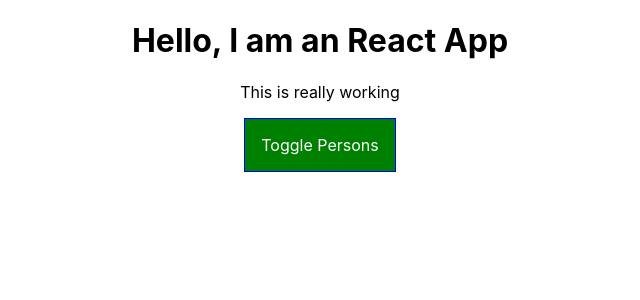
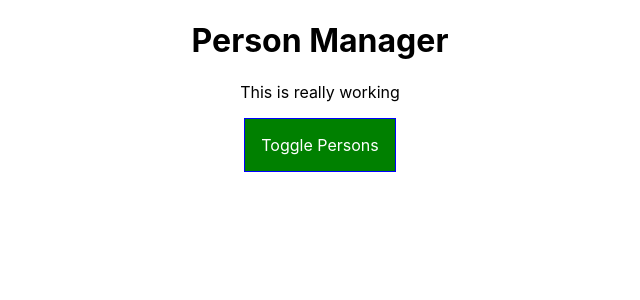
Before and after one commit to NovaVerra/ReactGuide, a React (Create React App) app: page / in a window 1280 px wide. Shown: the top 300 px of the page, without its empty margins (320-960 px from the left). Built offline with nearby package versions, Linux system fonts and the light colour scheme.

Commit message:
R35 - Class-based vs. Functional Components

```diff
--- a/src/components/Cockpit/Cockpit.js
+++ b/src/components/Cockpit/Cockpit.js
@@ -17,7 +17,7 @@
 
 	return (
 		<div className={styles.Cockpit}>
-			<h1>Hello, I am an React App</h1>
+			<h1>{props.title}</h1>
 			<p className={classes.join(' ')}>This is really working</p>
 			<button
 				className={btnStyle}
--- a/src/containers/App.js
+++ b/src/containers/App.js
@@ -68,6 +68,7 @@
 		return (
 			<div className={styles.App}>
 				<Cockpit
+					title={this.props.appTitle}
 					persons={this.state.persons}
 					showPersons={this.state.showPersons}
 					click={this.togglePersonsHandler}/>
--- a/src/index.js
+++ b/src/index.js
@@ -4,7 +4,7 @@
 import App from './containers/App';
 import * as serviceWorker from './serviceWorker';
 
-ReactDOM.render(<App />, document.getElementById('root'));
+ReactDOM.render(<App appTitle="Person Manager" />, document.getElementById('root'));
 
 // If you want your app to work offline and load faster, you can change
 // unregister() to register() below. Note this comes with some pitfalls.
```
